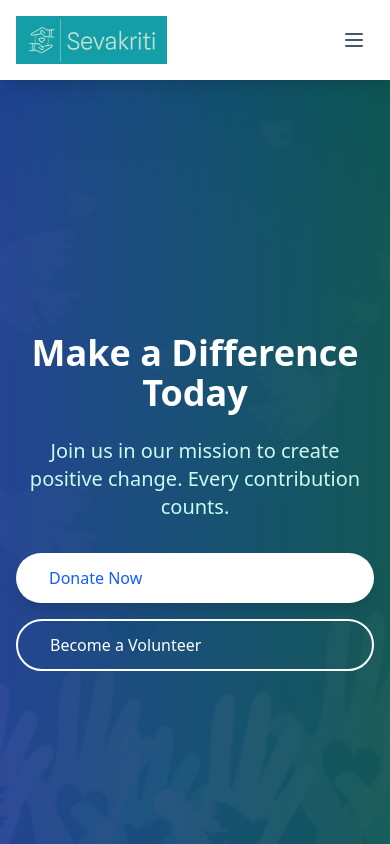
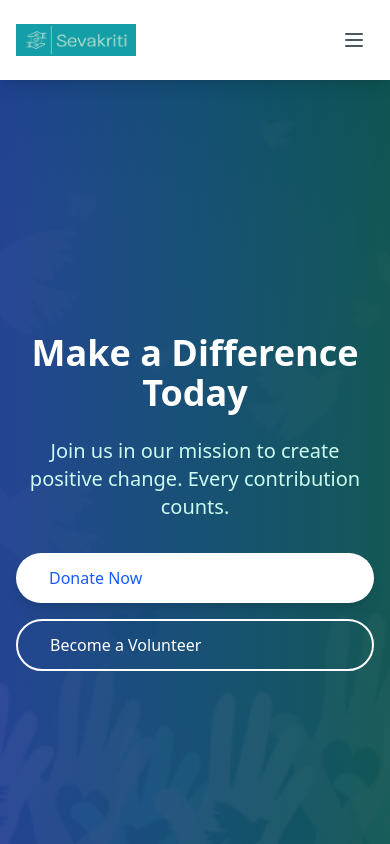
Before and after one commit to SakshamSharma067/BigDreams-Charitable-Org, a React (Vite) app in the folder client/: page / in a window 390 px wide. Shown: the top 844 px of the page. Built offline with nearby package versions, Linux system fonts and the light colour scheme; no server answers.

Commit message:
Fix responsiveness

```diff
--- a/client/src/components/Navbar.jsx
+++ b/client/src/components/Navbar.jsx
@@ -22,8 +22,8 @@ const Navbar = () => {
       <div className="max-w-7xl mx-auto px-4 sm:px-6 lg:px-8">
         <div className="flex justify-between items-center h-20">
           {/* Logo */}
-          <Link to="/" className="flex items-center group">
-            <img src={assets.logo} alt="Charity Logo" className="h-12 w-auto mr-3 transform group-hover:scale-105 transition-transform duration-300" />
+          <Link to="/" className="flex-shrink-0 flex items-center group">
+            <img src={assets.logo} alt="Charity Logo" className="h-8 md:h-12 w-auto min-w-[120px] transform group-hover:scale-105 transition-transform duration-300" />
           </Link>
 
           {/* Mobile menu button */}
@@ -55,7 +55,7 @@ const Navbar = () => {
           </div>
 
           {/* Desktop menu */}
-          <div className="hidden md:flex md:items-center md:space-x-8">
+          <div className="hidden md:flex md:items-center md:space-x-6 lg:space-x-8">
             <Link to="/" className="text-gray-600 dark:text-gray-300 hover:text-blue-600 dark:hover:text-blue-400 px-3 py-2 text-sm font-medium hover:scale-105 transition-all duration-300">
               Home
             </Link>
--- a/client/src/components/ScrollToTop.jsx
+++ b/client/src/components/ScrollToTop.jsx
@@ -7,7 +7,7 @@ const ScrollToTop = () => {
   useEffect(() => {
     window.scrollTo({
       top: 0,
-      behavior: 'instant' // Use 'instant' instead of 'smooth' to avoid visual delay
+      behavior: 'instant'
     });
   }, [pathname]);
 
```
